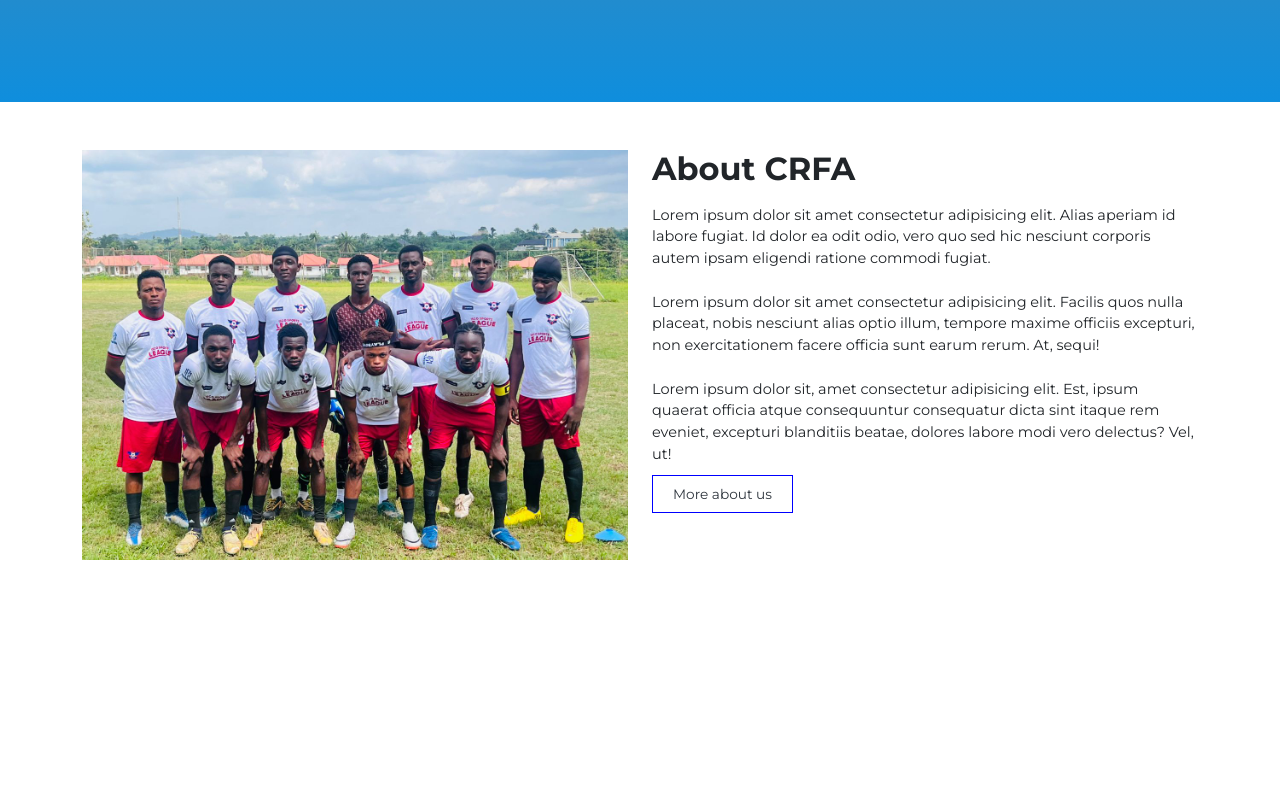
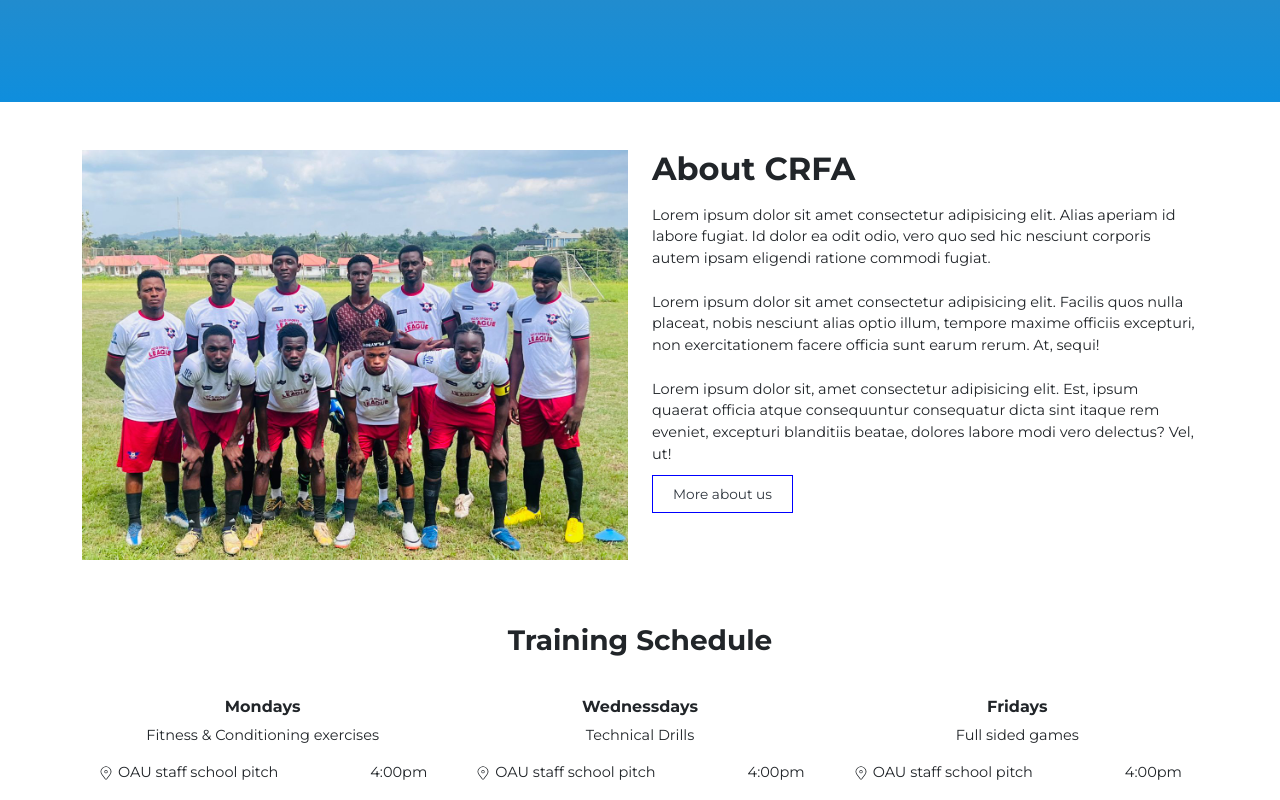
Before and after one commit to Olawoyin1/CRFA, a React (Create React App) app in the folder crfa/: page / in a window 1280 px wide. Shown: the part 485-1285 px from the top of the page. Before the commit the page ends 1093 px from the top, so only its background shows below. Built offline with nearby package versions, Linux system fonts and the light colour scheme.

Commit message:
Training schedule added to the home page

```diff
--- a/crfa/src/pages/Home.jsx
+++ b/crfa/src/pages/Home.jsx
@@ -1,4 +1,5 @@
 import { Link } from "react-router-dom";
+import { CiLocationOn } from "react-icons/ci";
 
 
 
@@ -61,6 +62,66 @@ const Home = () => {
           </div>
         </div>
       </div>
+
+
+      <div className="training">
+        <div className="container">
+          <h3 className="fw-bold py-3 text-center">Training Schedule</h3>
+
+          <div className="row row-cols-1 row-cols-sm-2 g-3 row-cols-md-3">
+            <div className="col">
+              <div>
+                <div className="card-2 card-3 d-flex align-items-center justify-content-center flex-column p-3">
+                  <h6 className="fw-bold">Mondays</h6>
+                  {/* <TbPlayFootball size={25} className="mb-2 icon" /> */}
+                  <p>Fitness & Conditioning exercises</p>
+                  <div className="m-0 p-0 d-flex w-100 align-items-center justify-content-between">
+                    <div className="d-flex align-items-center gap-1">
+                      <CiLocationOn />
+                      <p className="m-0 p-0">OAU staff school pitch</p>
+                    </div>
+                    <p className="m-0 p-0">4:00pm</p>
+                  </div>
+                </div>
+              </div>
+            </div>
+
+            <div className="col">
+              <div>
+                <div className="card-2 card-3 d-flex align-items-center justify-content-center flex-column p-3">
+                  <h6 className="fw-bold">Wednessdays</h6>
+                  {/* <TbPlayFootball className="mb-2 icon" /> */}
+                  <p>Technical Drills</p>
+                  <div className="m-0 p-0 d-flex w-100 align-items-center justify-content-between">
+                    <div className="d-flex align-items-center gap-1">
+                      <CiLocationOn />
+                      <p className="m-0 p-0">OAU staff school pitch</p>
+                    </div>
+                    <p className="m-0 p-0">4:00pm</p>
+                  </div>
+                </div>
+              </div>
+            </div>
+
+            <div className="col">
+              <div>
+                <div className="card-2 card-3 d-flex align-items-center justify-content-center flex-column p-3">
+                  <h6 className="fw-bold">Fridays</h6>
+                  {/* <TbPlayFootball className="mb-2 icon" /> */}
+                  <p>Full sided games</p>
+                  <div className="m-0 p-0 d-flex w-100 align-items-center justify-content-between">
+                    <div className="d-flex align-items-center gap-1">
+                      <CiLocationOn />
+                      <p className="m-0 p-0">OAU staff school pitch</p>
+                    </div>
+                    <p className="m-0 p-0">4:00pm</p>
+                  </div>
+                </div>
+              </div>
+            </div>
+          </div>
+        </div>
+      </div>
     </>
   );
 };
```
